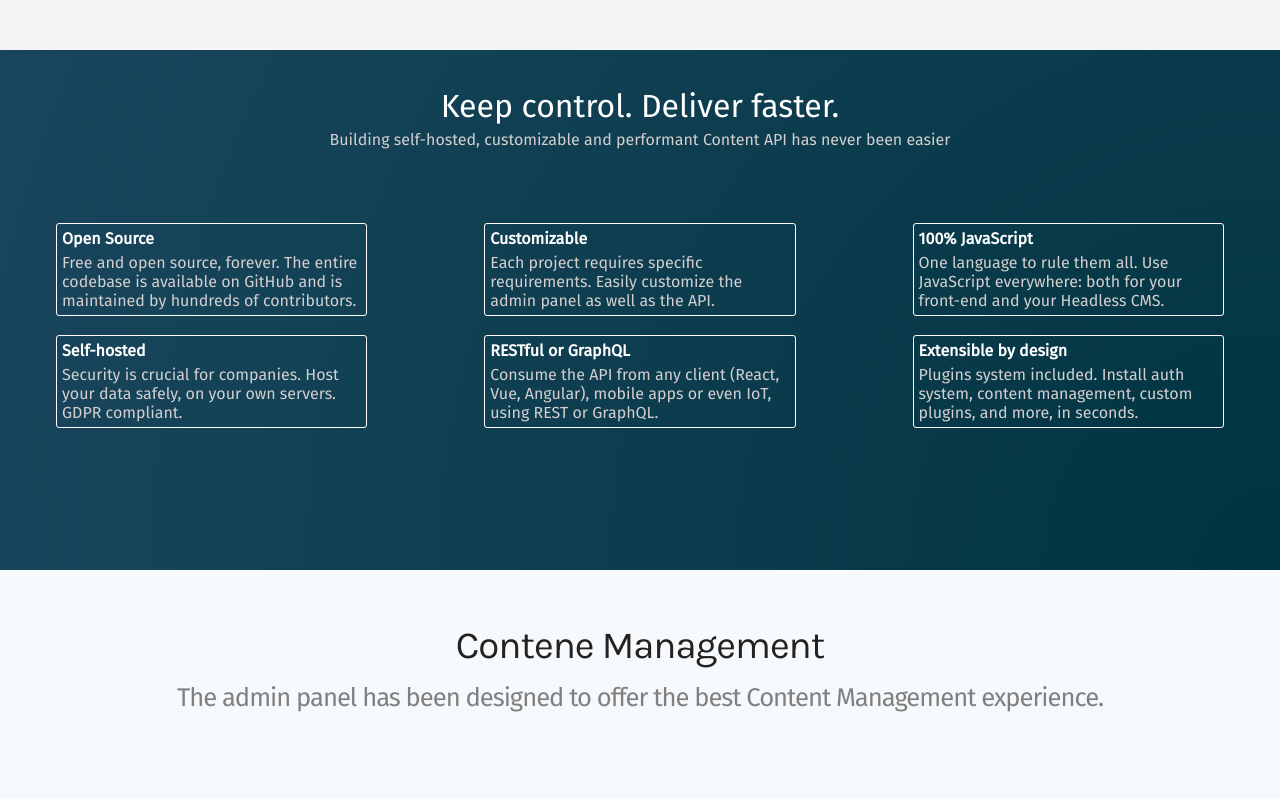
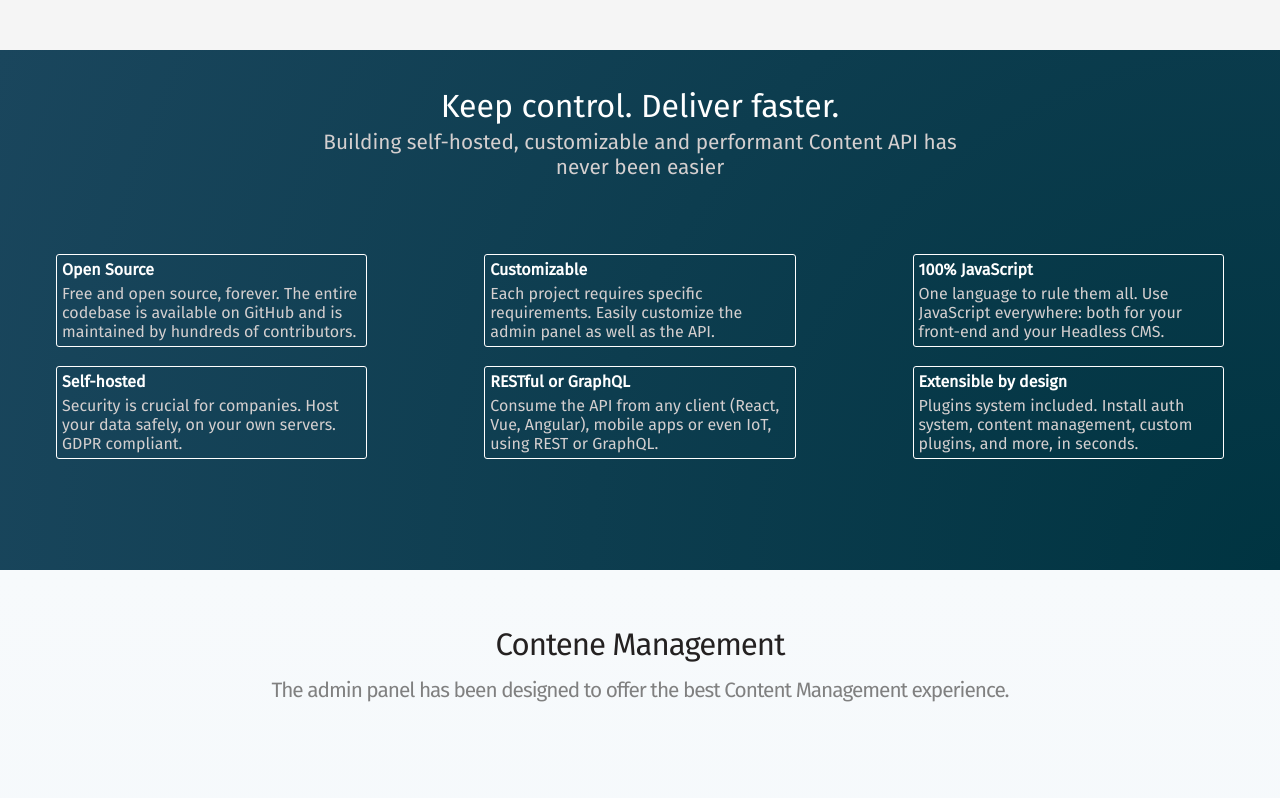
Before and after one commit to sumit-pandey/landingpage, a plain HTML site: page index.html in a window 1280 px wide. Shown: the part 860-1658 px from the top of the page. Drawn offline with Linux system fonts and the light colour scheme.

Commit message:
Update style.css

```diff
--- a/style.css
+++ b/style.css
@@ -155,6 +155,9 @@ header .logo {
 	font-size: 2rem;
 	color: white;
 }
+.section-2-header p {
+	font-size: 1.3rem;
+}
 .section-2-header > * {
 	margin: 0.3rem;
 }
@@ -169,8 +172,9 @@ header .logo {
 .section-2-content h4 {
 	color: white;
 }
+
 .section-2-content .items {
-   	border: 1px solid white;
+	border: 1px solid white;
 	border-radius: 3px;
 }
 .items * {
@@ -191,7 +195,7 @@ header .logo {
 }
 .section-3-header {
 	text-align: center;
-	font-size: 1.6rem;
+	font-size: 1.3rem;
 	font-weight: lighter;
 	letter-spacing: -1px;
 	color: rgb(36, 33, 33);
@@ -200,7 +204,6 @@ header .logo {
 	margin: 0.9rem;
 }
 .section-3-header h2 {
-	font-family: Karla;
 	font-weight: 100;
 }
 .section-3-header p {
@@ -210,6 +213,9 @@ header .logo {
 	display: flex;
 	justify-content: space-evenly;
 	align-items: center;
+}
+.section-3-content p {
+	font-size: 1.3rem;
 }
 .left-content {
 	height: 100%;
@@ -255,7 +261,6 @@ header .logo {
 .section-4-header {
 	text-align: center;
 	font-size: 1.6rem;
-	font-family: Karla;
 	margin: 2rem;
 }
 .section-4-header * {
```
